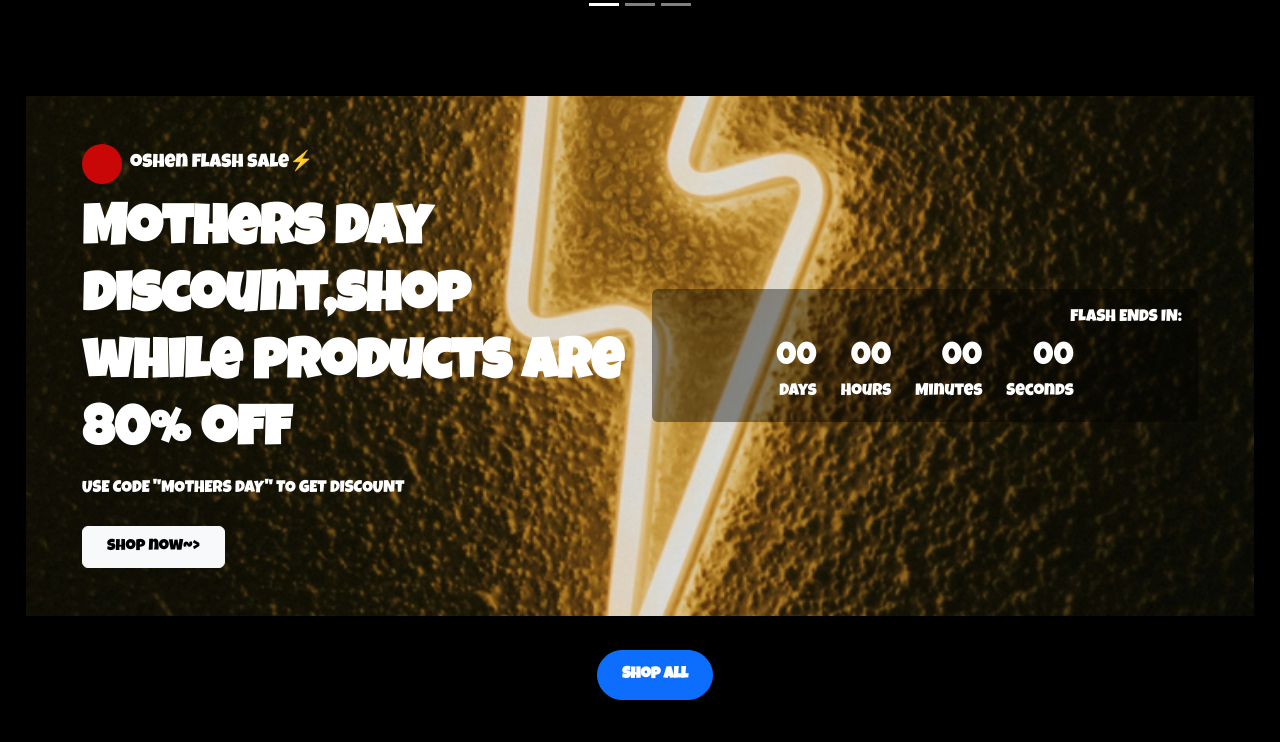
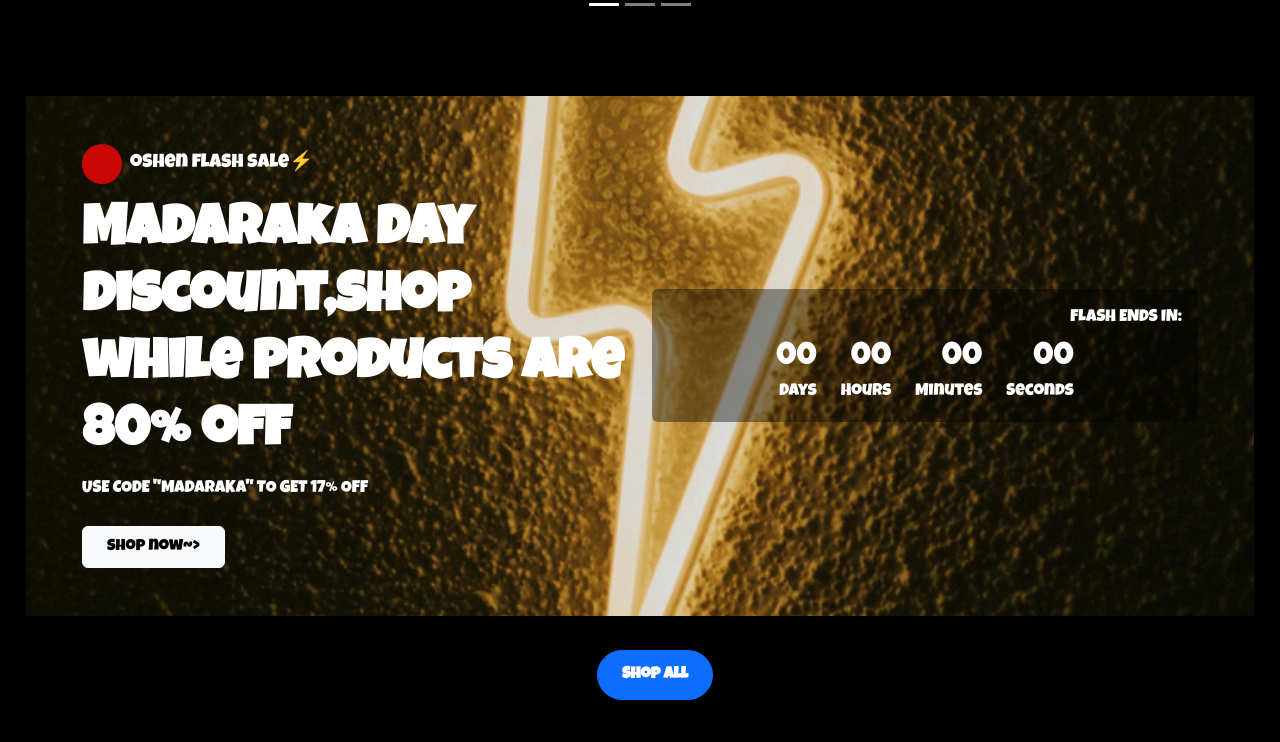
Before and after one commit to shenleeosialai/Django-E-commerce-web-app, a Django app: page / in a window 1280 px wide. Shown: the part 814-1556 px from the top of the page. Run offline with Django 5.2, Linux system fonts and the light colour scheme; data that the repository does not hold is empty.

Commit message:
discount

```diff
--- a/shop/templates/shop/base.html
+++ b/shop/templates/shop/base.html
@@ -17,7 +17,7 @@
 <body>
   <div id="text-header">
     <p class="glow-text">
-      20% off for purchases over kes 5,000.Use code MOTHERS DAY.
+      17% off for purchases over kes 5,000.Use code MADARAKA.
     </p>
   </div>
   <div id="header">
--- a/shop/templates/shop/product/home.html
+++ b/shop/templates/shop/product/home.html
@@ -65,8 +65,8 @@
           <div class="user-avatar me-2"></div>
           <span> oshen flash sale⚡</span>
         </div>
-        <h1 class="display-4 fw-bold">Mothers day discount,shop while products are 80% off</h1>
-        <small class="text-uppercase text-red d-block mb-2">use code "MOTHERS DAY" to get discount</small>
+        <h1 class="display-4 fw-bold">Madaraka day discount,shop while products are 80% off</h1>
+        <small class="text-uppercase text-red d-block mb-2">use code "MADARAKA" to get 17% off</small>
         <a href="{% url 'shop:product_list' %}" class="btn btn-light mt-3 px-4 py-2">shop now~></a>
       </div>
       <div class="col-md-6 text-center text-md-end mt-4 mt-md-0">
```
